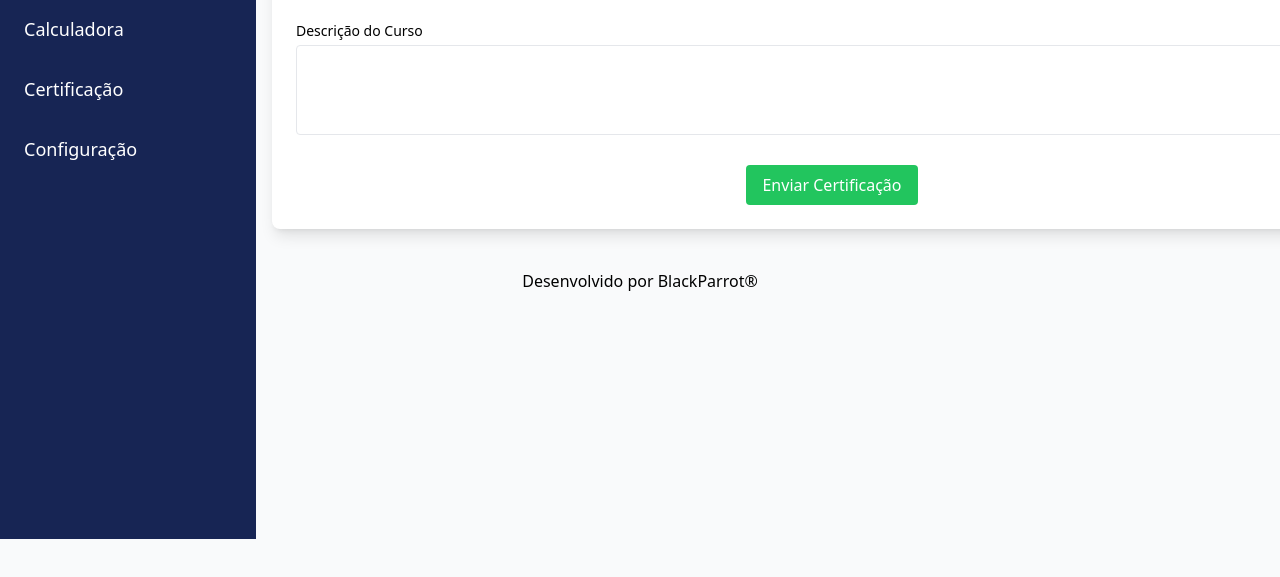
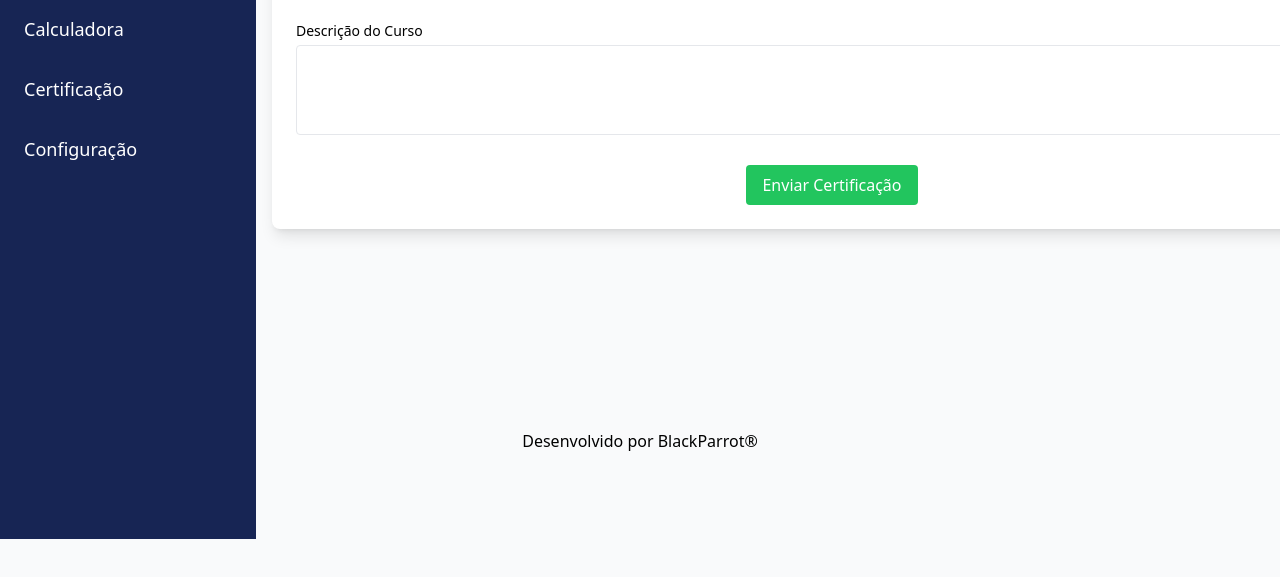
Before and after one commit to GabValenca/Prod, a plain HTML site: page Pointer/certificacao.html in a window 1280 px wide. Shown: the part 261-838 px from the top of the page. Before the commit the page ends 800 px from the top, so only its background shows below. Drawn offline with nearby package versions, Linux system fonts and the light colour scheme.

Commit message:
Margin adicionado ao footer

```diff
--- a/Pointer/certificacao.html
+++ b/Pointer/certificacao.html
@@ -103,7 +103,7 @@
     </div>
   </div>
   <footer>
-      <p class="font-medium py-6 flex items-center justify-center"><a target="_blank" rel="noopener noreferrer" href="https://www.blackparrot.com.br/">Desenvolvido por BlackParrot®</a></p>
+      <p class="font-medium py-6 flex items-center justify-center m-40"><a target="_blank" rel="noopener noreferrer" href="https://www.blackparrot.com.br/">Desenvolvido por BlackParrot®</a></p>
   </footer>
   <script>
     const { createApp } = Vue;
```
